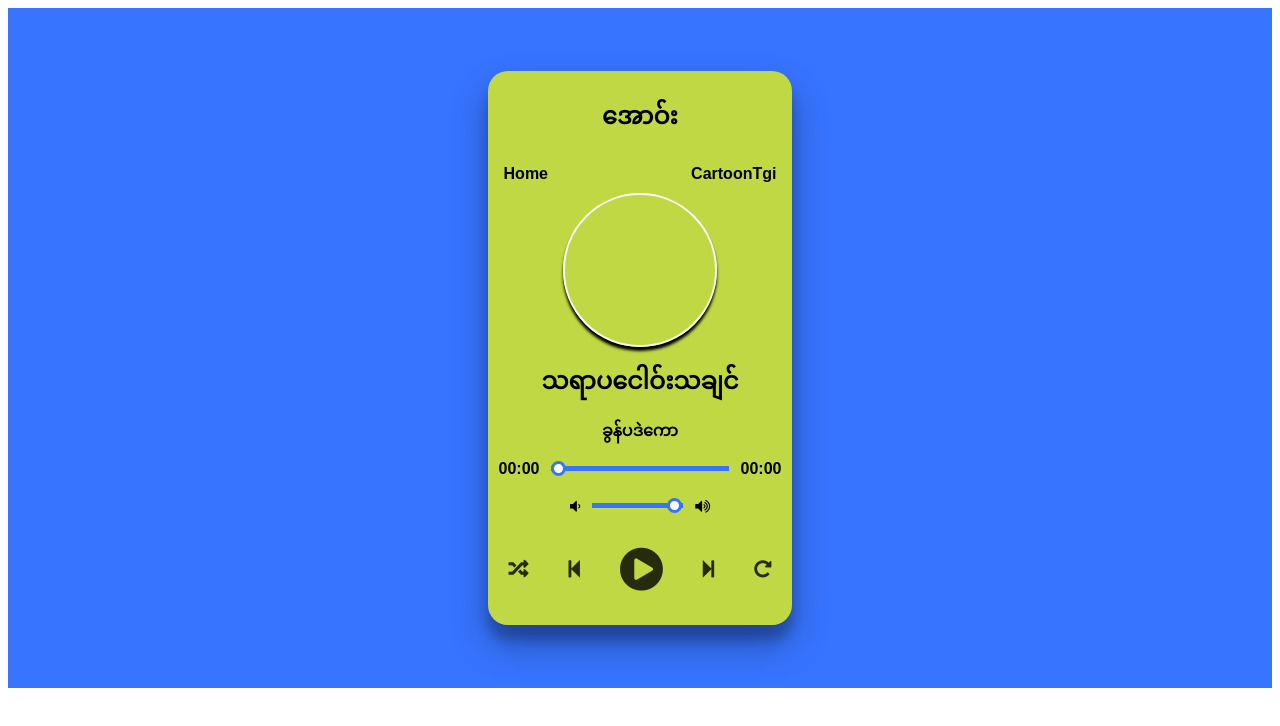
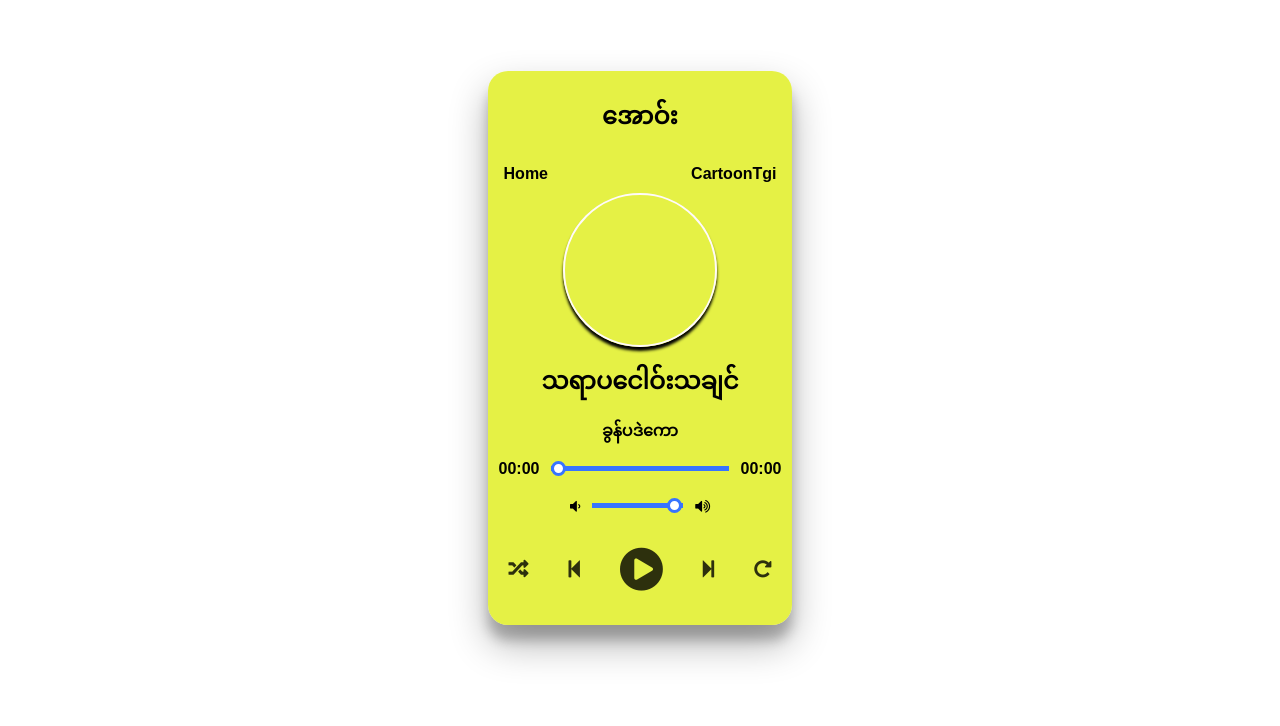
Before and after one commit to CartoonTgiMusic/ao, a plain HTML site: page index.html in a window 1280 px wide. Drawn offline with Linux system fonts and the light colour scheme.

Commit message:
Update style.css

```diff
--- a/style.css
+++ b/style.css
@@ -10,7 +10,6 @@ body {
       align-items: center;
       flex-direction: column;
       justify-content: center;
-      background-color: #3774FF;
   }
     .wrapper{
       border: 1px solid transparent;
@@ -19,8 +18,10 @@ body {
       background-color: #e0ee1dd1;
       box-shadow: rgba(0, 0, 0, 0.3) 0px 19px 38px, rgba(0, 0, 0, 0.22) 0px 15px 12px;
     }
-    .wrapper h2{
-      text-align: center;
+    .wrapper .title{
+      display: flex;
+      justify-content: center;
+
     }
     .home{
       display: flex;
```
